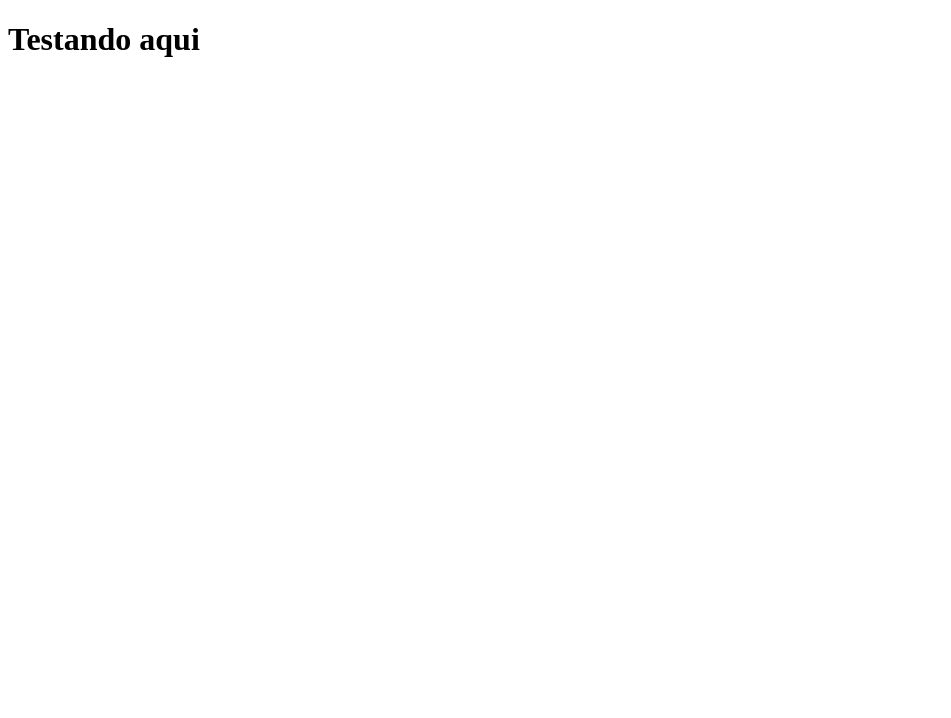
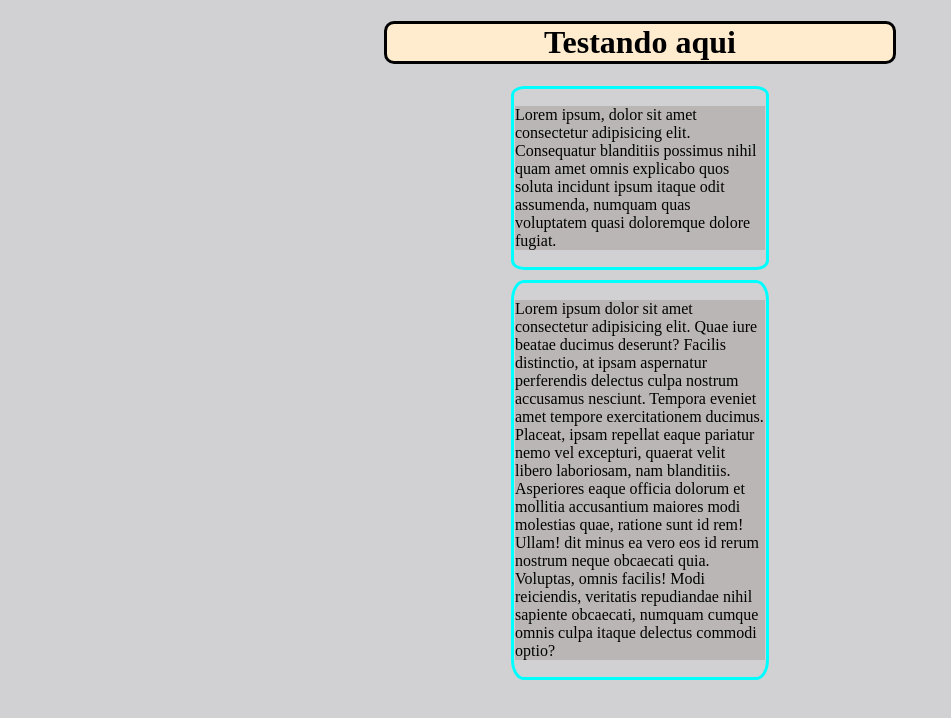
Before and after one commit to EdsonSilva-bot2/rep-teste, a plain HTML site: page index.html in a window 1280 px wide. Shown: the whole page, without its empty margins (0-951 px from the left). Drawn offline with Linux system fonts and the light colour scheme.

Commit message:
vai tudo

```diff
--- a/index.html
+++ b/index.html
@@ -1,11 +1,36 @@
 <!DOCTYPE html>
-<html lang="en">
+<html lang="pt-br">
+
 <head>
     <meta charset="UTF-8">
     <meta name="viewport" content="width=device-width, initial-scale=1.0">
     <title>Document</title>
+    <link rel="stylesheet" href="style.css">
+    <script>
+
+    </script>
 </head>
+
 <body>
     <h1>Testando aqui</h1>
+    <div>
+        <p>Lorem ipsum, dolor sit amet consectetur adipisicing elit. Consequatur blanditiis possimus nihil quam amet
+            omnis explicabo quos soluta incidunt ipsum itaque odit assumenda, numquam quas voluptatem quasi doloremque
+            dolore fugiat.</p>
+    </div>
+
+    <div>
+        <p>
+            Lorem ipsum dolor sit amet consectetur adipisicing elit. Quae iure beatae ducimus deserunt? Facilis
+            distinctio, at ipsam aspernatur perferendis delectus culpa nostrum accusamus nesciunt. Tempora eveniet amet
+            tempore exercitationem ducimus.
+            Placeat, ipsam repellat eaque pariatur nemo vel excepturi, quaerat velit libero laboriosam, nam blanditiis.
+            Asperiores eaque officia dolorum et mollitia accusantium maiores modi molestias quae, ratione sunt id rem!
+            Ullam!
+            dit minus ea vero eos id rerum nostrum neque obcaecati quia. Voluptas, omnis facilis! Modi reiciendis,
+            veritatis repudiandae nihil sapiente obcaecati, numquam cumque omnis culpa itaque delectus commodi optio?
+        </p>
+    </div>
 </body>
+
 </html>
--- a/style.css
+++ b/style.css
@@ -0,0 +1,31 @@
+body {
+    background-color: rgb(209, 209, 212)
+}
+
+p {
+    background-color: rgb(187, 182, 182)
+
+}
+
+div {
+    border-color: aqua;
+    border-style: solid;
+    border-radius: 5%;
+    height: auto;
+    width: 250px;
+    padding: 1px;
+    margin-left: auto;
+    margin-right: auto;
+    margin-bottom: 10px;
+}
+
+h1 {
+    margin-left: auto;
+    margin-right: auto;
+    background-color: blanchedalmond;
+    width: 40%;
+    border-radius: 10px;
+    border-style: solid;
+    border-color: black;
+    text-align: center;
+}
```
